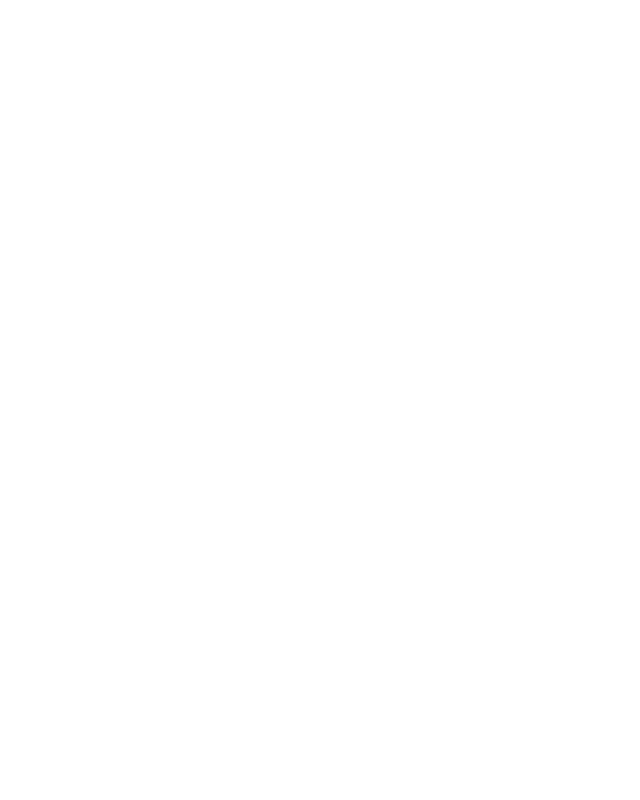
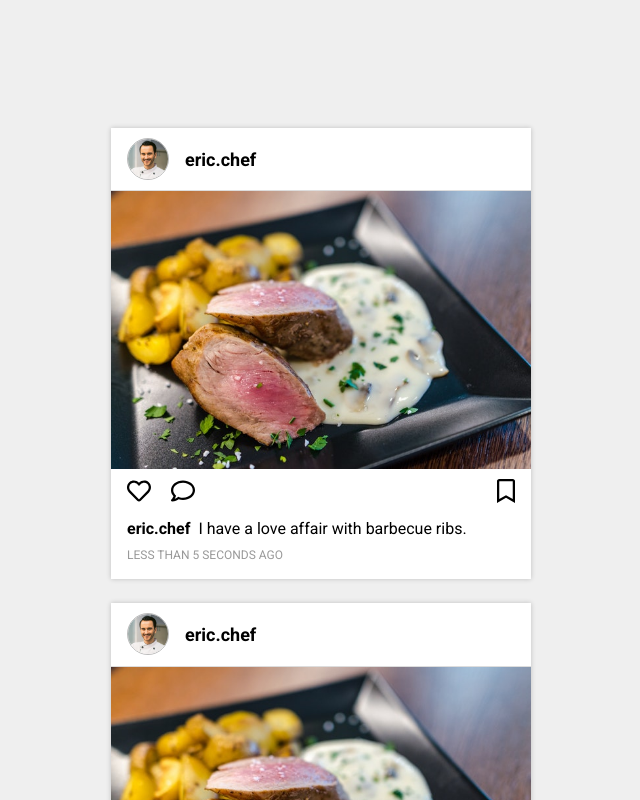
Before and after one commit to gattigaga/kilogram-frontend, a React (Create React App) app: page / in a window 1280 px wide. Shown: the top 800 px of the page, without its empty margins (319-959 px from the left). Built offline with nearby package versions, Linux system fonts and the light colour scheme.

Commit message:
Create Home page

```diff
--- a/src/App.js
+++ b/src/App.js
@@ -1,19 +1,41 @@
 import React from "react";
+import { BrowserRouter as Router, Route } from "react-router-dom";
 import { library } from "@fortawesome/fontawesome-svg-core";
 import {
+  faHome as fasHome,
   faHeart as fasHeart,
-  faBookmark as fasBookmark
+  faBookmark as fasBookmark,
+  faSearch as fasSearch,
+  faUser as fasUser
 } from "@fortawesome/free-solid-svg-icons";
 import {
   faHeart as farHeart,
   faComment as farComment,
-  faBookmark as farBookmark
+  faBookmark as farBookmark,
+  faUser as farUser
 } from "@fortawesome/free-regular-svg-icons";
+import "normalize.css";
 
 import Home from "./pages/Home";
 
-library.add([fasHeart, fasBookmark, farHeart, farComment, farBookmark]);
+library.add([
+  // Solid
+  fasHome,
+  fasHeart,
+  fasBookmark,
+  fasSearch,
+  fasUser,
+  // Regular
+  farHeart,
+  farComment,
+  farBookmark,
+  farUser
+]);
 
-const App = () => <Home />;
+const App = () => (
+  <Router>
+    <Route path="/" component={Home} exact />
+  </Router>
+);
 
 export default App;
--- a/src/pages/Home.js
+++ b/src/pages/Home.js
@@ -1,9 +1,136 @@
-import React from "react";
-import PropTypes from "prop-types";
+import React, { Component } from "react";
+import { Helmet } from "react-helmet";
+import styled from "styled-components";
+import { addDays } from "date-fns";
 
-const Home = props => {
-  return <div />;
-};
+import ContentList from "../components/ContentList";
+import imgAvatar from "../assets/images/avatar.jpeg";
+import imgSteak from "../assets/images/steak.jpeg";
+
+const Container = styled.div`
+  padding-top: 54px;
+  background: #efefef;
+
+  @media screen and (min-width: 480px) {
+    padding-top: 128px;
+    padding-bottom: 16px;
+  }
+`;
+
+const Wrapper = styled.div`
+  width: 100%;
+  margin: auto;
+
+  @media screen and (min-width: 480px) {
+    width: 420px;
+  }
+`;
+
+class Home extends Component {
+  constructor(props) {
+    super(props);
+
+    this.state = {
+      items: [
+        {
+          id: "1",
+          avatar: imgAvatar,
+          username: "eric.chef",
+          image: imgSteak,
+          totalLikes: 0,
+          totalComments: 0,
+          text: "I have a love affair with barbecue ribs.",
+          isLiked: false,
+          isBookmarked: false
+        },
+        {
+          id: "2",
+          avatar: imgAvatar,
+          username: "eric.chef",
+          image: imgSteak,
+          totalLikes: 1,
+          totalComments: 1,
+          timestamp: addDays(new Date(), -2),
+          text:
+            "I have a love affair with barbecue ribs, especially baby back ribs.",
+          isLiked: true,
+          isBookmarked: false
+        },
+        {
+          id: "3",
+          avatar: imgAvatar,
+          username: "eric.chef",
+          image: imgSteak,
+          totalLikes: 120,
+          totalComments: 1435,
+          timestamp: addDays(new Date(), -32),
+          text:
+            "I have a love affair with barbecue ribs, especially baby back ribs. I don’t usually write product reviews, but when I find something that I find especially good, useful, or handy, I want to share the information. Just recently, I discovered just such an item. Believe it or not, it’s barbecue ribs made by Lloyds BBQ. @beefresto #meat #grilled",
+          isLiked: true,
+          isBookmarked: true
+        }
+      ]
+    };
+
+    this.like = this.like.bind(this);
+    this.bookmark = this.bookmark.bind(this);
+    this.comment = this.comment.bind(this);
+    this.show = this.show.bind(this);
+  }
+
+  like(id) {
+    this.setState(prevState => ({
+      items: prevState.items.map(item => {
+        if (item.id === id) {
+          return { ...item, isLiked: !item.isLiked };
+        }
+
+        return item;
+      })
+    }));
+  }
+
+  bookmark(id) {
+    this.setState(prevState => ({
+      items: prevState.items.map(item => {
+        if (item.id === id) {
+          return { ...item, isBookmarked: !item.isBookmarked };
+        }
+
+        return item;
+      })
+    }));
+  }
+
+  comment(id) {
+    alert(`comment on content-${id}`);
+  }
+
+  show(id) {
+    alert(`show content-${id}`);
+  }
+
+  render() {
+    const { items } = this.state;
+
+    return (
+      <Container>
+        <Helmet>
+          <title>Kilogram | Home</title>
+        </Helmet>
+        <Wrapper>
+          <ContentList
+            items={items}
+            onClickItem={this.show}
+            onClickLike={this.like}
+            onClickBookmark={this.bookmark}
+            onClickComment={this.comment}
+          />
+        </Wrapper>
+      </Container>
+    );
+  }
+}
 
 Home.propTypes = {};
 
```
